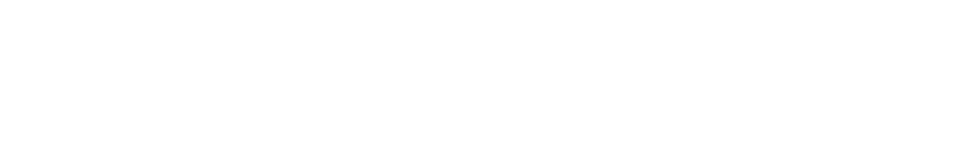
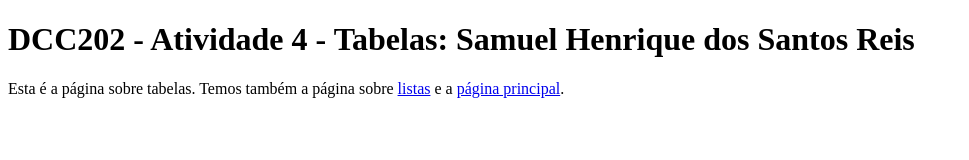
Before and after one commit to ufjf-dcc202/ufjf-dcc202-2023-3-b-atv4-ReisSamuel, a website: page tabelas.html in a window 1280 px wide. Shown: the whole page, without its empty margins (0-969 px from the left). Drawn offline with Linux system fonts and the light colour scheme.

Commit message:
adicionado conteudo em tabelas

```diff
--- a/tabelas.html
+++ b/tabelas.html
@@ -3,9 +3,12 @@
 <head>
     <meta charset="UTF-8">
     <meta name="viewport" content="width=device-width, initial-scale=1.0">
-    <title>Document</title>
+    <title>DCC202 - Atividade 4 - Tabelas: Samuel Henrique dos Santos Reis</title>
 </head>
 <body>
-
+    <main>
+        <h1>DCC202 - Atividade 4 - Tabelas: Samuel Henrique dos Santos Reis</h1>
+        <p>Esta é a página sobre tabelas. Temos também a página sobre <a href="listas.html">listas</a> e a <a href="index.html">página principal</a>.</p>
+    </main>
 </body>
 </html>
```
